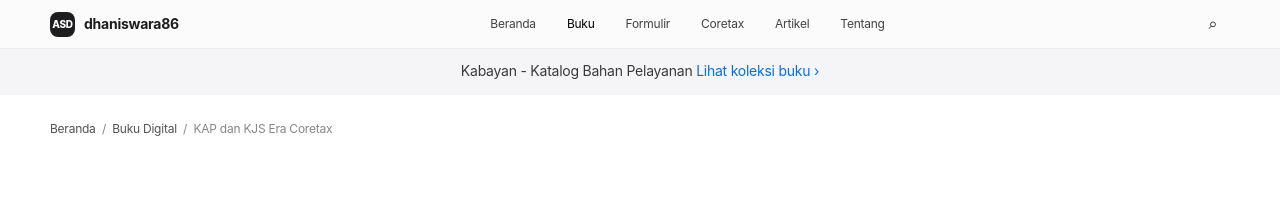
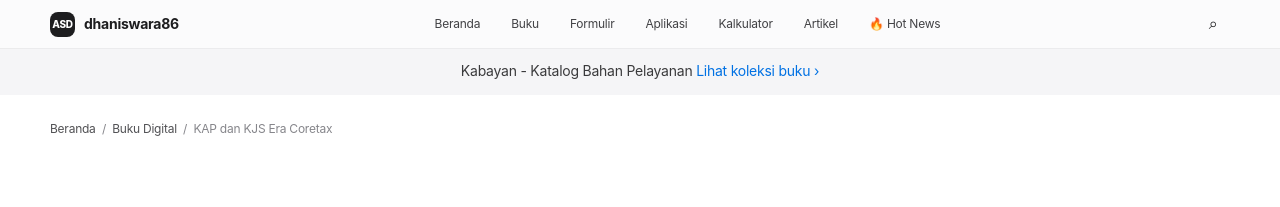
Before and after one commit to dhaniswara86/dhaniswara86.github.io, a Jekyll site: the page kap-kjs.html, which Jekyll copies as it is, in a window 1280 px wide. Shown: the top 207 px of the page. Built offline with Jekyll 4.4.1, drawn with Linux system fonts in a browser that asks for light colours.

Commit message:
Update navigation links in kap-kjs.html

```diff
--- a/kap-kjs.html
+++ b/kap-kjs.html
@@ -696,11 +696,15 @@
 
       <nav class="desktop-menu" aria-label="Navigasi utama">
         <a href="index.html">Beranda</a>
-        <a href="buku.html" aria-current="page">Buku</a>
-        <a href="formulir.html">Formulir</a>
-        <a href="index.html#coretax">Coretax</a>
-        <a href="index.html#artikel">Artikel</a>
-        <a href="index.html#tentang">Tentang</a>
+<a href="buku.html">Buku</a>
+<a href="formulir.html">Formulir</a>
+<a href="aplikasi.html">Aplikasi</a>
+<a href="kalkulator.html">Kalkulator</a>
+<a href="artikel.html">Artikel</a>
+<a class="nav-hotnews" href="hotnews.html">
+<span aria-hidden="true" class="nav-hotnews-icon">🔥</span>
+<span>Hot News</span>
+</a>
       </nav>
 
       <div class="nav-actions">
@@ -728,11 +732,15 @@
 
   <nav class="mobile-menu" id="mobileMenu">
     <a href="index.html">Beranda</a>
-    <a href="buku.html">Buku Digital</a>
+    <a href="buku.html">Buku</a>
     <a href="formulir.html">Formulir</a>
-    <a href="index.html#coretax">Coretax dan XML</a>
-    <a href="index.html#artikel">Artikel</a>
-    <a href="index.html#tentang">Tentang</a>
+    <a href="aplikasi.html">Aplikasi</a>
+    <a href="kalkulator.html">Kalkulator</a>
+    <a href="artikel.html">Artikel</a>
+    <a class="nav-hotnews" href="hotnews.html">
+<span aria-hidden="true" class="nav-hotnews-icon">🔥</span>
+<span>Hot News</span>
+</a>
   </nav>
 
   <main>
```
